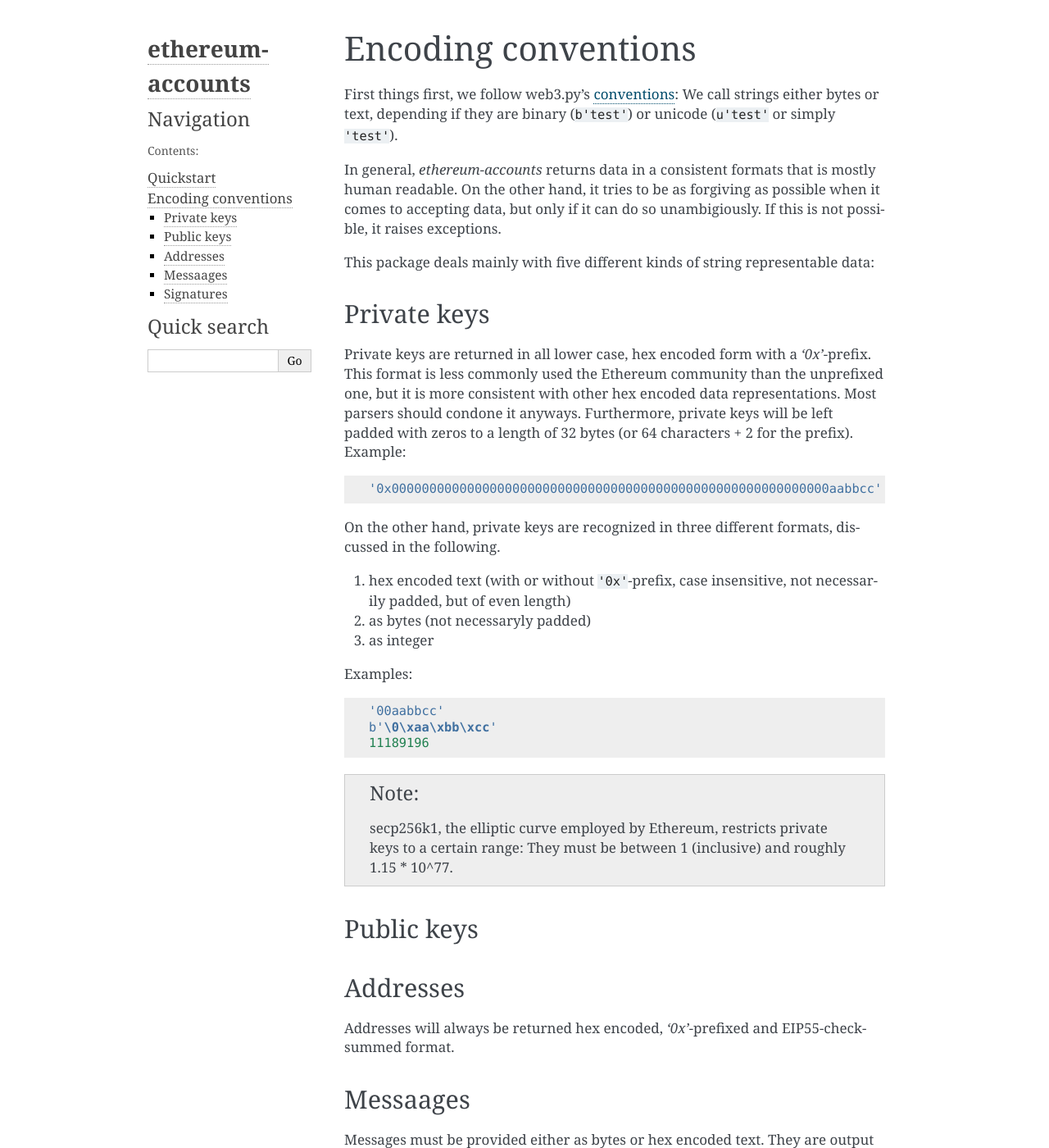
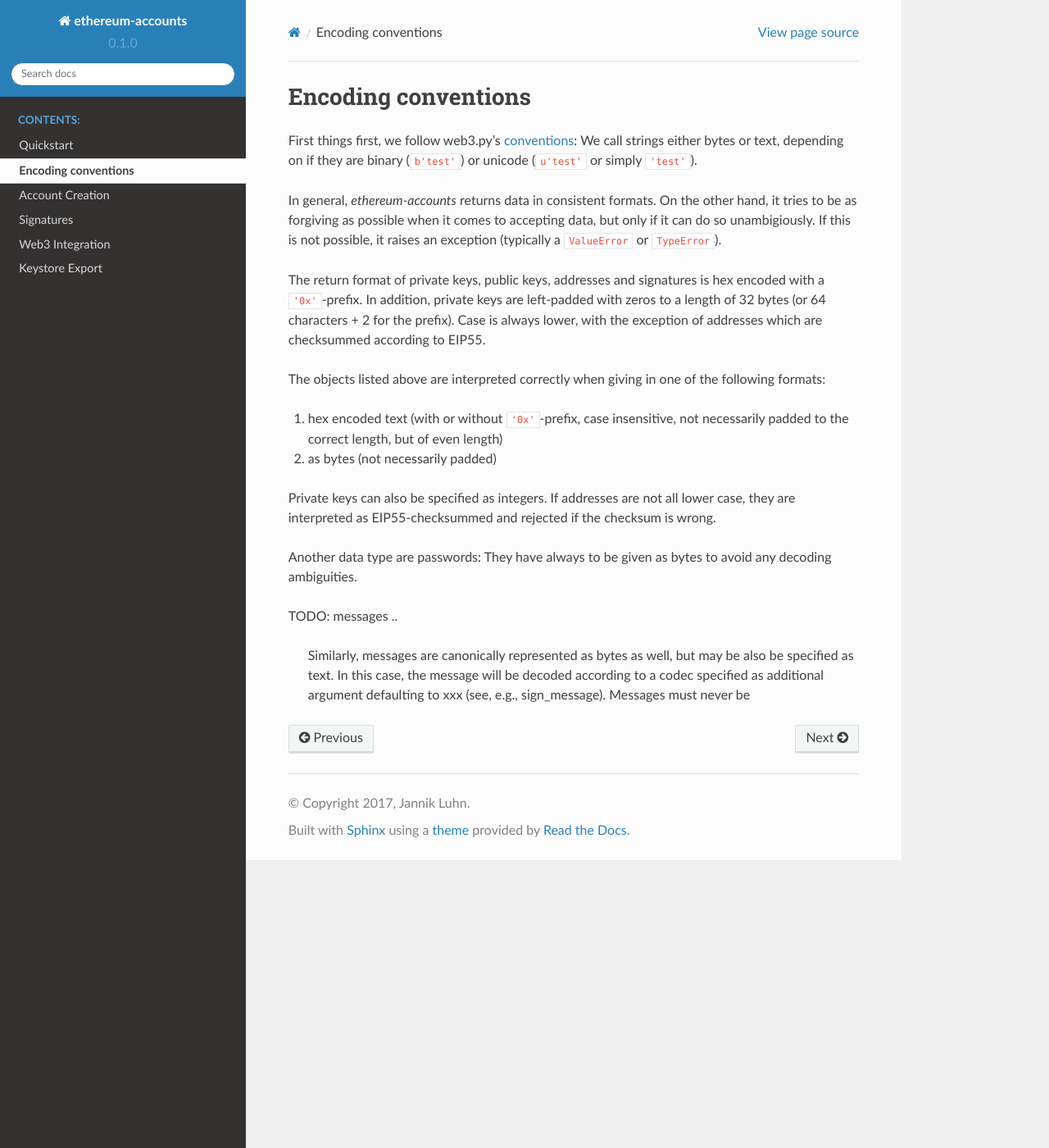
Before and after one commit to jannikluhn/ethereum-accounts, a Sphinx documentation site: the page built from docs/encodings.rst, in a window 1280 px wide and 1400 px high. Shown: the whole window at 82% size. Built offline with Sphinx 7.4.7 and the Read the Docs theme 2.0.0, drawn with Linux system fonts in a browser that asks for light colours; some of the changed text lies outside the part shown.

Commit message:
Documentation

```diff
--- /dev/null
+++ b/docs/account_creation.rst
@@ -0,0 +1,34 @@
+Account Creation
+================
+
+Accounts are represented by the :class:`Account` class. They are always based on a private key,
+that can either be given explicitly, extracted from a keystore file or generated randomly.
+Accordingly, three methods are available to create account objects:
+
+    >>> from eth_accounts import Account
+    >>> account = Account.from_private_key('0xff')
+    >>> another_account = Account.from_keystore('keystore.json', b'password')
+    >>> third_account = Account.new()
+
+After initialization, the private key as well as the inferred public key and address are accessible
+via properties:
+
+    >>> account.private_key
+    '0x00000000000000000000000000000000000000000000000000000000000000ff'
+    >>> account.public_key
+    '0x041b38903a43f7f114ed4500b4eac7083fdefece1cf29c63528d563446f972c1804036edc931a60ae889353f77fd53de4a2708b26b6f5da72ad3394119daf408f9'
+    >>> account.address
+    '0x5044a80bD3eff58302e638018534BbDA8896c48A'
+
+Note that all output is hex encoded and the address EIP55 checksummed.
+
+Accounts that have been imported from keystores, have two additional properties: The address found
+in the keystore in plain text (which usually but not necessarily is the same as the actual address)
+and an identifier:
+
+    >>> account.exposed_address
+    0x5044a80bD3eff58302e638018534BbDA8896c48A
+    >>> account.id
+    TODO
+
+If those are not available, they fall back to ``None``.
--- /dev/null
+++ b/docs/account_export.rst
@@ -0,0 +1,55 @@
+Keystore Export
+===============
+
+Exporting accounts to keystore files is possible via the :meth:`Account.to_keystore` method:
+
+    >>> account.to_keystore(open('keystore.json', 'w'), b'password')
+
+Instead of writing the keystore to a file, it can also be returned in form of a dictionary:
+
+    >>> d = account.to_keystore_dict(b'password')
+
+Both methods allow extensive customization of the result. Most importantly, the key derivation
+function (KDF) can be specified. Currently, PBKDF2 and scrypt are supported:
+
+    >>> pbkdf2_keystore = account.to_keystore_dict(b'password', kdf='pbkdf2')
+    >>> scrypt_keystore = account.to_keystore_dict(b'password', kdf='scrypt')
+
+Typically, the KDF have to be parametrized. Sensible defaults are chosen, but those can
+individually be overridden if desired:
+
+    >>> pbkdf2_keystore = account.to_keystore_dict(b'password', kdf='pbkdf2',
+    ...                                            kdf_params={'salt': '0xff'})
+
+The same applies to the cipher, but here only the canonical ``'aes-128-ctr'`` is supported:
+
+    >>> keystore = account.to_keystore_dict(b'password', cipher='aes-128-ctr',
+    ...                                     cipher_params={'iv': '0xff'})
+
+.. warning::
+
+   The security of the keystore depends on both KDF salt and cipher IV being random (which they
+   are by default). Don't override those or any other parameters unless you know what you are
+   doing.
+
+Exposure of the address can be prevented by setting ``expose_address`` to ``False``:
+
+    >>> keystore = account.to_keystore_dict(b'password', expose_address=False)
+    >>> assert account.from_keystore(keystore).exposed_account is None
+
+Finally, the keystore's UUID can be customized. By default (``id=True``) a random ID will be
+generated. To use a custom value, pass it as the argument. Setting it to ``False`` nor ``None``
+will lead to no ID appearing in the keystore.
+
+    >>> keystore = account.to_keystore_dict(b'password', id=None)
+    >>> assert account.from_keystore(keystore).id is None
+    >>> keystore = account.to_keystore_dict(b'password', id='some-random-id')
+    >>> assert account.from_keystore(keystore).id == 'some-random-id'
+
+
+.. note::
+
+   Importing an account from a keystore file and exporting it again will by default lead to
+   keystores with different IDs. If this is not desired, make it explicit:
+
+       >>> keystore = account.to_keystore_dict(b'password', id=account.id)
--- a/docs/conf.py
+++ b/docs/conf.py
@@ -20,6 +20,8 @@
 # import os
 # import sys
 # sys.path.insert(0, os.path.abspath('.'))
+
+import sphinx_rtd_theme
 
 
 # -- General configuration ------------------------------------------------
@@ -84,8 +86,8 @@
 
 # The theme to use for HTML and HTML Help pages.  See the documentation for
 # a list of builtin themes.
-#
-html_theme = 'alabaster'
+html_theme = "sphinx_rtd_theme"
+html_theme_path = [sphinx_rtd_theme.get_html_theme_path()]
 
 # Theme options are theme-specific and customize the look and feel of a theme
 # further.  For a list of options available for each theme, see the
--- a/docs/encodings.rst
+++ b/docs/encodings.rst
@@ -3,64 +3,33 @@
 
 First things first, we follow web3.py's `conventions
 <https://web3py.readthedocs.io/en/latest/conventions.html>`_: We call strings either bytes
-or text, depending if they are binary (``b'test'``) or unicode (``u'test'`` or simply ``'test'``).
+or text, depending on if they are binary (``b'test'``) or unicode (``u'test'`` or simply ``'test'``).
 
-In general, `ethereum-accounts` returns data in a consistent formats that is mostly human readable.
-On the other hand, it tries to be as forgiving as possible when it comes to accepting data, but
-only if it can do so unambigiously. If this is not possible, it raises exceptions.
+In general, `ethereum-accounts` returns data in consistent formats. On the other hand, it tries
+to be as forgiving as possible when it comes to accepting data, but only if it can do so
+unambigiously. If this is not possible, it raises an exception (typically a ``ValueError`` or
+``TypeError``).
 
-This package deals mainly with five different kinds of string representable data:
+The return format of private keys, public keys, addresses and signatures is hex encoded with a
+``'0x'``-prefix. In addition, private keys are left-padded with zeros to a length of 32 bytes (or
+64 characters + 2 for the prefix). Case is always lower, with the exception of addresses which are
+checksummed according to EIP55.
 
+The objects listed above are interpreted correctly when giving in one of the following formats:
 
-Private keys
-------------
+1) hex encoded text (with or without ``'0x'``-prefix, case insensitive, not necessarily padded to
+   the correct length, but of even length)
+2) as bytes (not necessarily padded)
 
-Private keys are returned in all lower case, hex encoded form with a `'0x'`-prefix. This format is
-less commonly used the Ethereum community than the unprefixed one, but it is more consistent with
-other hex encoded data representations. Most parsers should condone it anyways. Furthermore,
-private keys will be left padded with zeros to a length of 32 bytes (or 64 characters + 2 for the
-prefix). Example::
+Private keys can also be specified as integers. If addresses are not all lower case, they are
+interpreted as EIP55-checksummed and rejected if the checksum is wrong.
 
-  '0x0000000000000000000000000000000000000000000000000000000000aabbcc'
+Another data type are passwords: They have always to be given as bytes to avoid any decoding
+ambiguities.
 
-On the other hand, private keys are recognized in three different formats, discussed in the
-following.
+TODO: messages
+..
 
-1) hex encoded text (with or without ``'0x'``-prefix, case insensitive, not necessarily padded, but
-   of even length)
-2) as bytes (not necessaryly padded)
-3) as integer
-
-Examples::
-
-  '00aabbcc'
-  b'\0\xaa\xbb\xcc'
-  11189196
-
-.. note::
-
-  secp256k1, the elliptic curve employed by Ethereum, restricts private keys to a certain range:
-  They must be between 1 (inclusive) and roughly 1.15 * 10^77.
-
-
-Public keys
------------
-
-
-Addresses
----------
-
-Addresses will always be returned hex encoded, `'0x'`-prefixed and EIP55-checksummed format.
-
-
-Messaages
----------
-
-Messages must be provided either as bytes or hex encoded text. They are output as bytes.
-
-
-Signatures
-----------
-
-Signatures are `'0x'`-prefixed, hex encoded and all lowercase, but can also be provided without
-prefix or any-case, as well as as bytes.
+    Similarly, messages are canonically represented as bytes as well, but may be also be specified as
+    text. In this case, the message will be decoded according to a codec specified as additional
+    argument defaulting to xxx (see, e.g., sign_message). Messages must never be
--- a/docs/index.rst
+++ b/docs/index.rst
@@ -19,11 +19,15 @@
 
 
 .. toctree::
-   :maxdepth: 2
+   :maxdepth: 1
    :caption: Contents:
 
    quickstart
    encodings
+   account_creation
+   signing
+   web3
+   account_export
 
 
 
--- a/docs/quickstart.rst
+++ b/docs/quickstart.rst
@@ -24,7 +24,7 @@
     In [4]: other_account = Account.from_private_key('0xabababababababababababababababababababababababababab
        ...: abababababab')
 
-    In [5]: third_account = Account.from_keystore('keystore.json')
+    In [5]: third_account = Account.from_keystore('keystore.json', b'password')
 
 
 Message signing
--- /dev/null
+++ b/docs/signing.rst
@@ -0,0 +1,62 @@
+Signatures
+==========
+
+The purpose of Ethereum accounts is to sign messages. Most generally, this task is fulfilled by
+:meth:`Account.sign_message` which either takes the message as bytes or hex encoded:
+
+    >>> signature = account.sign_message(b'do it')
+    >>> signature
+    TODO
+    >>> from eth_utils import encode_hex
+    >>> assert account.sign_message(encode_hex(b'do it')) == signature
+
+Commonly, the message is hashed before signing. If you'd like you can do this by yourself:
+
+    >>> from eth_utils import keccak
+    >>> assert signature == account.sign_message(keccak(b'do it'), hash=False)
+
+Often, human readable text is to be signed. Instead of passing it directly (where it would be
+interpreted as hex and hopefully lead to an exception), encode it first:
+
+    >>> import codecs
+    >>> message = codecs.encode('Drö Chönösön möt döm Köntröböss', 'utf-8')
+    >>> signature = account.sign_message(message)
+
+To subsequently validate a signature two methods are available: :meth:`Account.is_signer` checks
+if the account has signed the message and :func:`recover_signer` returns the signer's address.
+
+    >>> from eth_accounts import recover_signer
+    >>> from eth_utils import is_same_address
+    >>> assert account.is_signer(signature, message)
+    >>> assert is_same_address(recover_signer(signature, message), account.address)
+
+Following the signing function, here ``hash=False`` can be specified as well.
+
+Often, not arbitrary messages but Ethereum transactions are to be signed. Of this,
+:meth:`Account.sign_transaction` takes care. It expects the unsigned transaction to be passed as
+`RLP-serializable object <https://github.com/ethereum/pyrlp>`_, implemented for example in
+`pyethereum <https://github.com/ethereum/pyethereum>`_ or in a basic form in this package. Finally,
+due to replay protection according to `EIP-155
+<https://github.com/ethereum/EIPs/blob/master/EIPS/eip-155.md>`_ the target network id has to be
+specified:
+
+    >>> from eth_accounts import Transaction
+    >>> tx = Transaction(
+    ...     nonce=0,
+    ...     gasprice=30 * 10**9,
+    ...     startgas=21000,
+    ...     to='0x' + 20 * '00'
+    ...     value=10**18,
+    ...     data='',
+    ...     v=0, r=0, s=0  # the signature to calculate
+    ... )
+    >>> account.sign_transaction(tx, network_id=1)  # main net
+    >>> tx.v, tx.r, tx.s
+    # TODO
+
+Validating the signer of a transaction is faciliated by :meth:`Account.is_sender` and
+:func:`recover_sender`:
+
+    >>> from eth_accounts import recover_sender
+    >>> assert account.is_sender(tx)
+    >>> assert is_same_address(recover_sender(signature, message), account.address)
--- /dev/null
+++ b/docs/web3.rst
@@ -0,0 +1,33 @@
+Web3 Integration
+================
+
+Typically, accounts are managed by Ethereum clients such as Geth and Parity. Transaction templates
+are sent to them via RPC calls (``eth_sendTransaction``), where they are signed them distributed to
+the network. However, often this is not desired, especially if the client is remote and cannot be
+trusted (e.g., Infura's publicly accessible nodes).
+
+As an alternative, transactions can be created and signed locally and then sent via
+``eth_sendRawTransaction``. To simplify this progress significantly, this package provides
+middleware to `web3.py <https://github.com/pipermerriam/web3.py>`_, the canonical Python package
+for communication with Ethereum nodes.
+
+First, the middleware has to be registered:
+
+>>> from web3 import Web3
+>>> web3 = Web3()
+>>> web3.add_middleware(account.local_signing_middleware)
+
+Now, web3 can be used as usual, but all transactions originating from the account are signed
+locally:
+
+>>> web3.eth.sendTransaction({'from': account.address, 'to': '0x' + '00' * 20, value: 10**18})
+>>> contract = web3.eth.contract(address=address, abi=abi)
+>>> contract.transact({'from': account.adderss}).vote()
+
+To extend this to other accounts, add them as middlewares as well:
+
+>>> for account in [Account.new() for _ in range(10)]:
+...     web3.add_midleware(account)
+
+If for the specified sender no local signing middleware is registered, it goes through to the
+remote node unmodified.
```
